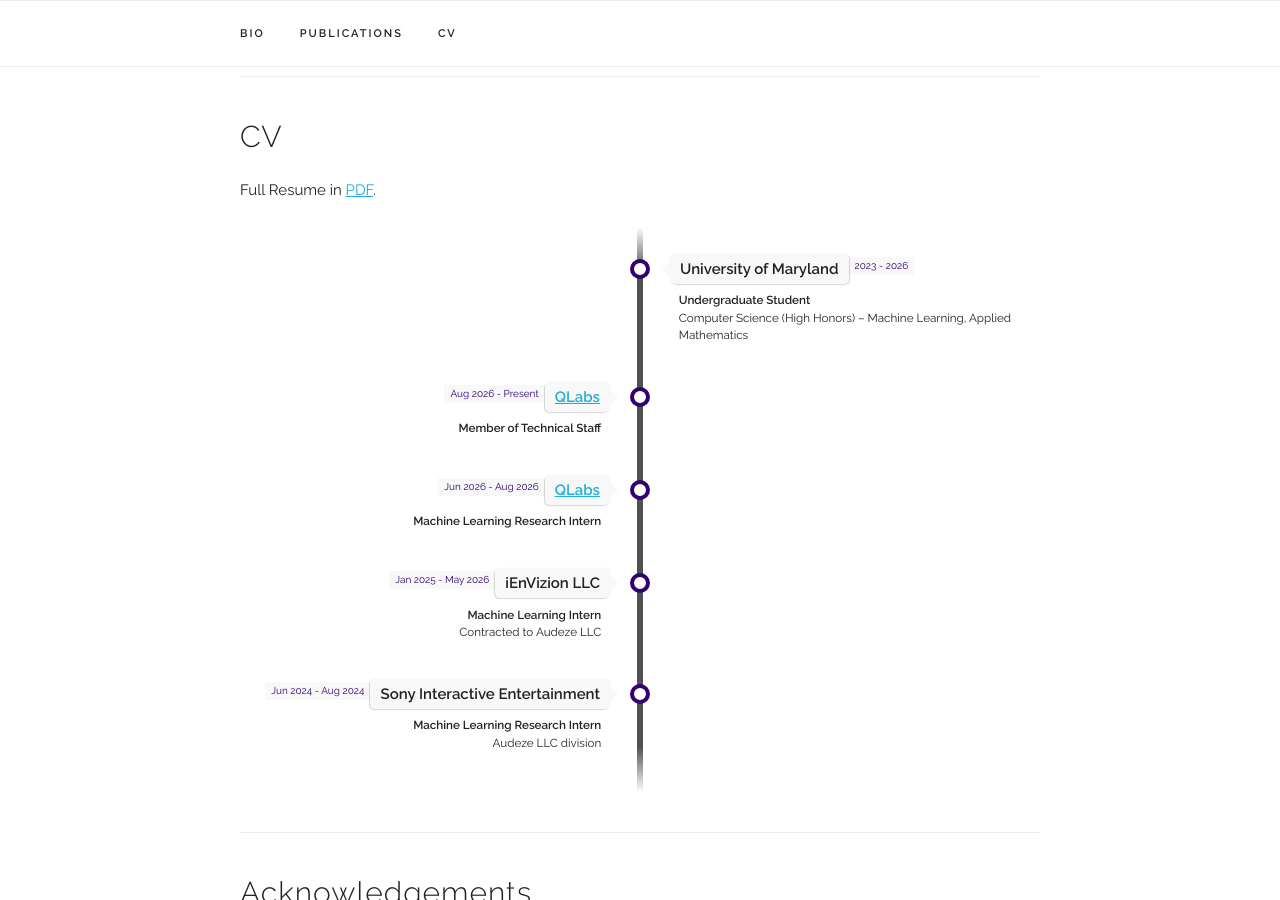
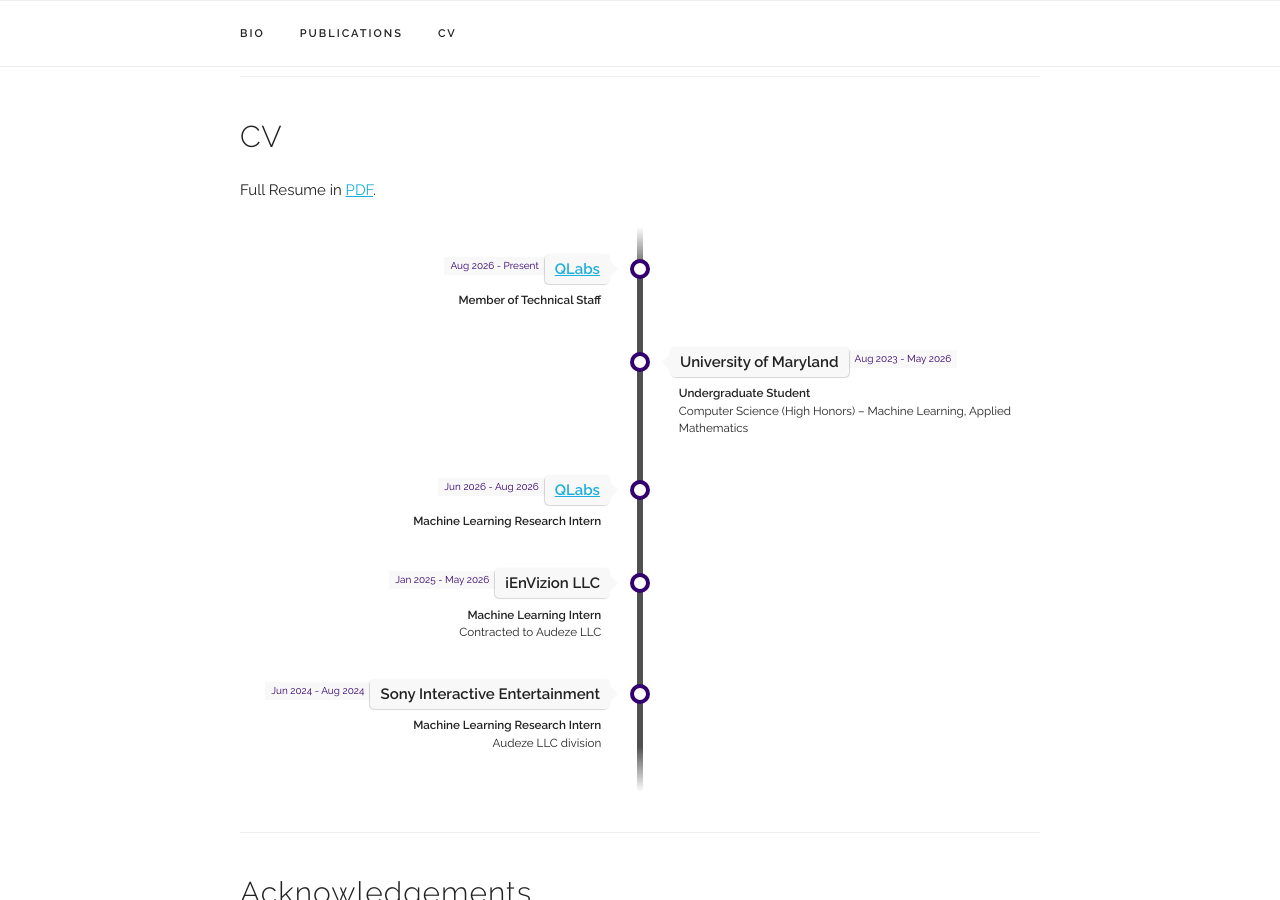
Before and after one commit to Asatheesh6561/Asatheesh6561.github.io, a Jekyll site: the page built from index.html, in a window 1280 px wide and 900 px high, scrolled down 1437 px. Built offline with Jekyll 4.4.1, drawn with Linux system fonts in a browser that asks for light colours; some web fonts are replaced.

Commit message:
Reorder experience reverse-chronologically and add UMD month range
Co-Authored-By: Claude Opus 5.5 <noreply@anthropic.com>

```diff
--- a/_data/experience.yaml
+++ b/_data/experience.yaml
@@ -1,16 +1,16 @@
 experiences:
-
-- place: "University of Maryland"
-  time: "2023 - 2026"
-  title: "Undergraduate Student"
-  subtitle: "Computer Science (High Honors) – Machine Learning, Applied Mathematics"
-  category: "school"
 
 - place: "QLabs"
   website: "https://qlabs.sh/"
   time: "Aug 2026 - Present"
   title: "Member of Technical Staff"
   category: "work"
+
+- place: "University of Maryland"
+  time: "Aug 2023 - May 2026"
+  title: "Undergraduate Student"
+  subtitle: "Computer Science (High Honors) – Machine Learning, Applied Mathematics"
+  category: "school"
 
 - place: "QLabs"
   website: "https://qlabs.sh/"
```
